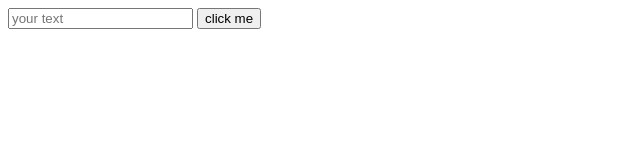
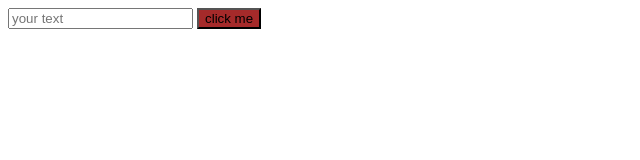
Before and after one commit to AsTR0I/WorkWithGitForFilipp, a plain HTML site: page index.html in a window 1280 px wide. Shown: the whole page, without its empty margins (0-640 px from the left). Drawn offline with Linux system fonts and the light colour scheme.

Commit message:
input was changed

```diff
--- a/index.html
+++ b/index.html
@@ -7,7 +7,7 @@
 </head>
 <body>
     <input class="inputText" type="text" placeholder="your text">
-    <button class="btn">click me</button>
+    <button class="btn" style="background-color: brown;">click me</button>
     <script src="./index.js"></script>
 </body>
 </html>
```
